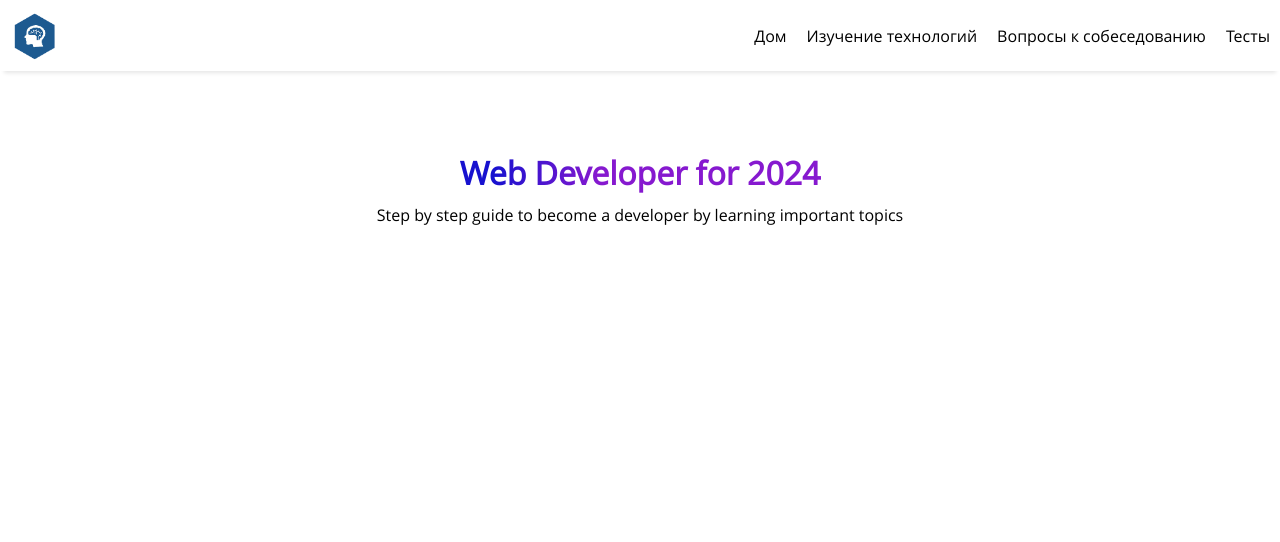
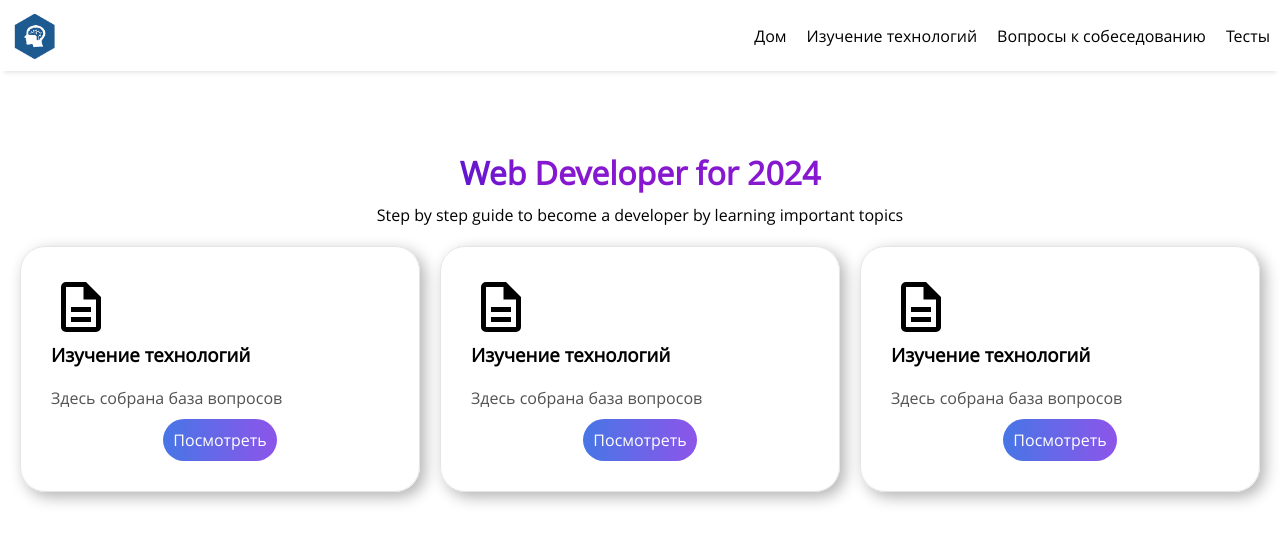
Before and after one commit to lime4512/Learn-interview, a React (Vite) app: page / in a window 1280 px wide. Shown: the top 542 px of the page. Built offline with nearby package versions, Linux system fonts and the light colour scheme.

Commit message:
add card

```diff
--- a/src/components/card/Card.tsx
+++ b/src/components/card/Card.tsx
@@ -0,0 +1,18 @@
+import styles from './card.module.scss'
+
+export const Card = () => {
+	return (
+		<div className={styles.card}>
+			<img
+				src='./image/card/card-doc.svg'
+				alt=''
+				className={styles['img-card']}
+			/>
+			<h3 className={styles.title}>Изучение технологий</h3>
+			<p className={styles.text}>Здесь собрана база вопросов</p>
+			<div className={styles['block-btn']}>
+				<button className={styles['button-card']}>Посмотреть</button>
+			</div>
+		</div>
+	)
+}
--- a/src/components/card/card.module.scss
+++ b/src/components/card/card.module.scss
@@ -0,0 +1,37 @@
+@import '../../style/variables.scss';
+
+.card {
+	border: 1px solid rgb(231, 228, 228);
+	padding: 30px;
+	min-width: 400px;
+	border-radius: 25px;
+	box-shadow: 5px 5px 15px rgba(0, 0, 0, 0.3);
+}
+
+.title {
+	margin-bottom: 20px;
+}
+
+.text {
+	color: rgb(82, 82, 82);
+	margin-bottom: 10px;
+}
+
+.img-card {
+	width: 60px;
+}
+
+.block-btn {
+	text-align: center;
+}
+.button-card {
+	background-size: 200% auto;
+	border-radius: 25px;
+	padding: 10px;
+	color: white;
+	background-image: linear-gradient(90deg, #4776e6 0, #8e54e9 51%, #4776e6);
+
+	&:hover {
+		background-size: 500%;
+	}
+}
--- a/src/pages/home/Home.tsx
+++ b/src/pages/home/Home.tsx
@@ -1,3 +1,4 @@
+import { Card } from '../../components/card/Card'
 import styles from './home.module.scss'
 
 export const Home = () => {
@@ -11,7 +12,11 @@ export const Home = () => {
 						topics
 					</p>
 				</div>
-				<div className={styles['card-list']}></div>
+				<div className={styles['card-list']}>
+					<Card />
+					<Card />
+					<Card />
+				</div>
 			</div>
 		</section>
 	)
--- a/src/pages/home/home.module.scss
+++ b/src/pages/home/home.module.scss
@@ -3,9 +3,6 @@
 	display: flex;
 	justify-content: center;
 	margin-top: 80px;
-}
-
-.content {
 }
 
 .content-text {
--- a/src/style/index.scss
+++ b/src/style/index.scss
@@ -32,3 +32,13 @@ img {
 	max-width: 100%;
 	max-height: 100%;
 }
+
+button {
+	transition: 0.5s;
+	outline: none;
+	cursor: pointer;
+	background-color: transparent;
+	border: none;
+	font-family: 'OpenSans';
+	font-size: $primal-font;
+}
```
Also changed, not shown: public/image/card/card-doc.svg (added).
